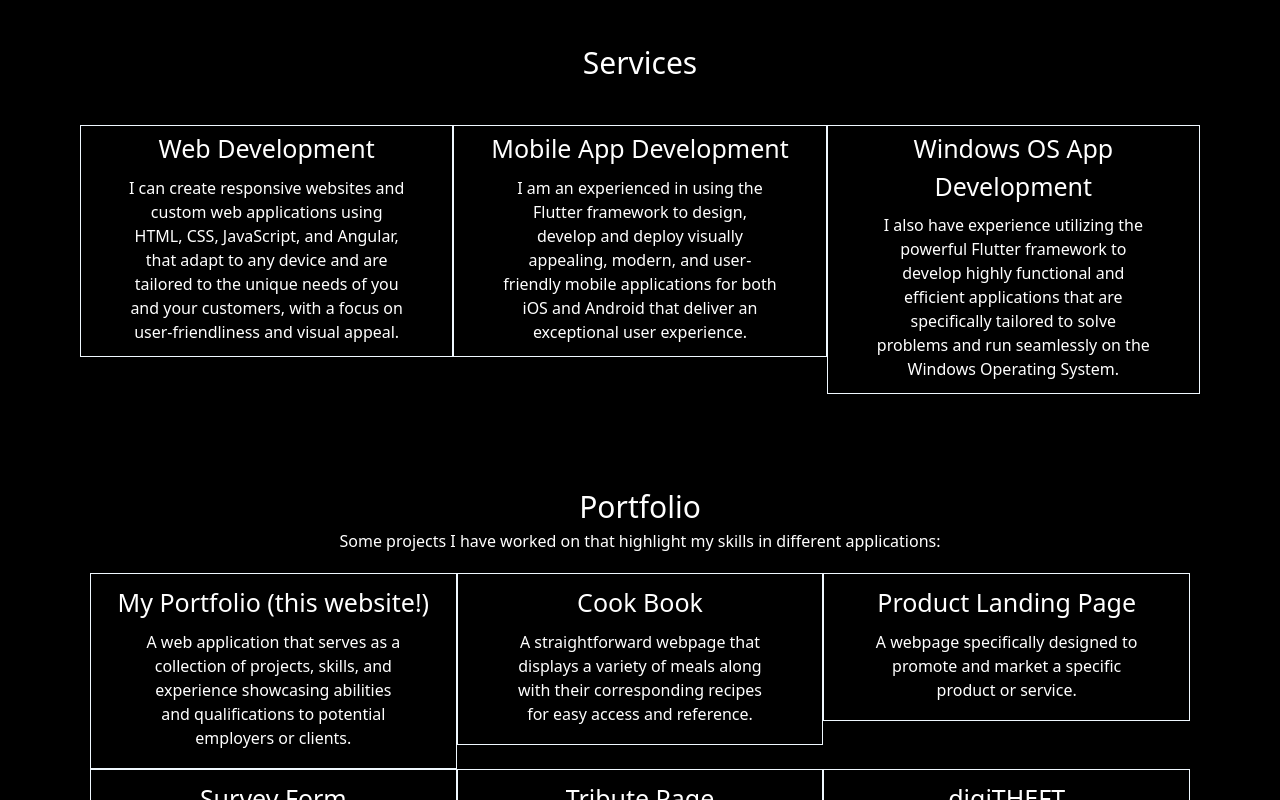
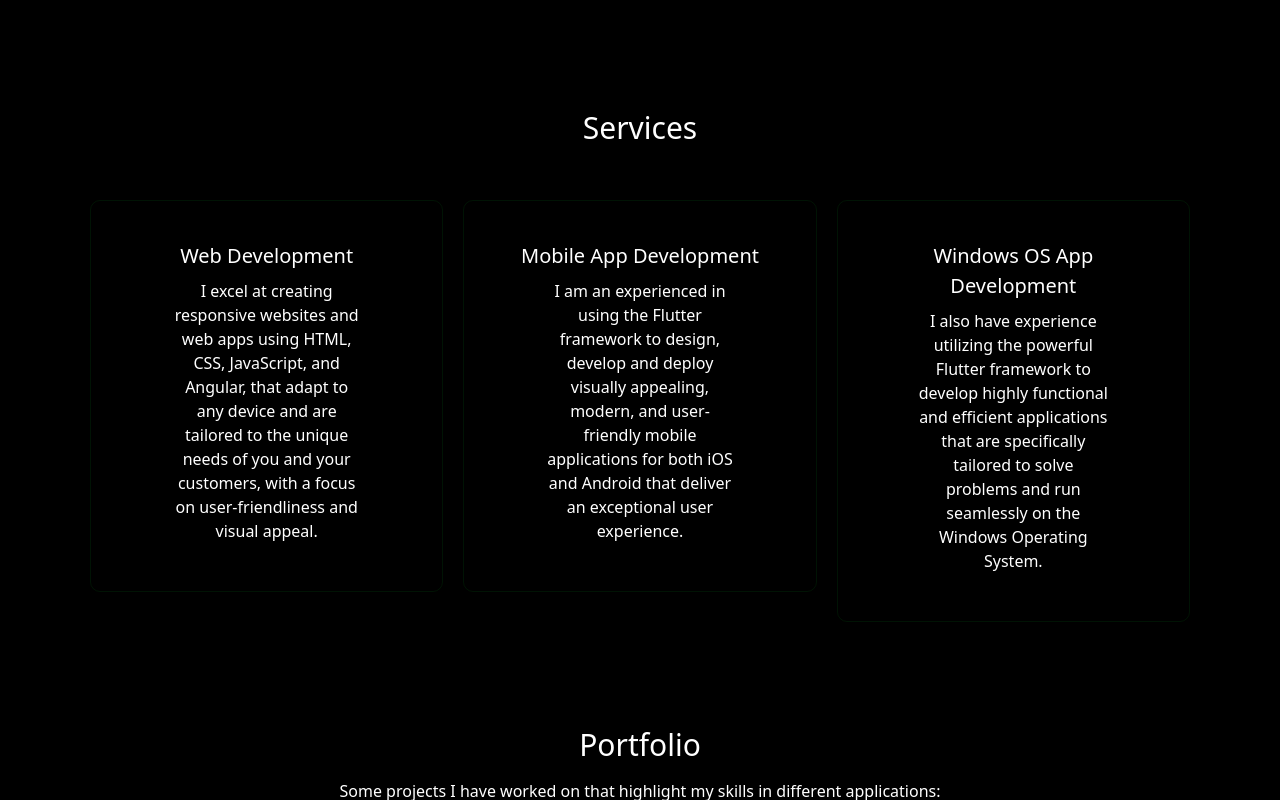
Before and after one commit to valdodotcom/valdodotcom.github.io, an Angular app: page / in a window 1280 px wide. Shown: the part 1560-2360 px from the top of the page. Built offline with nearby package versions, Linux system fonts and the light colour scheme.

Commit message:
Further Styling
Added padding, margins and hover box to all sections

```diff
--- a/src/app/projects/projects.component.html
+++ b/src/app/projects/projects.component.html
@@ -1,16 +1,16 @@
-<section id="projects" class="px-20 py-10 text-center">
+<section id="projects" class="px-10 lg:px-20 py-10 text-center">
     <div class="py-5 text-center">
         <h2>Portfolio</h2>
-    <p>Some projects I have worked on that
+    <p class="p-3">Some projects I have worked on that
         highlight my skills in different applications:</p>
     </div>
 
 
         <div class="grid grid-cols-3">
             <ng-container *ngFor="let singleProject of projects; let i = index">
-                <div [ngStyle]="{'grid-column': (i % 3) + 1 }" class="px-2 py-1 box">
-                    <h3>{{ singleProject.name }}</h3>
-                     <p class="py-2 px-10">{{ singleProject.description }}</p></div>
+                <div [ngStyle]="{'grid-column': (i % 3) + 1 }" class="box">
+                    <h3 class="pt-10">{{ singleProject.name }}</h3>
+                     <p class="px-10 pb-10 pt-3">{{ singleProject.description }}</p></div>
             </ng-container>
         </div>
 
--- a/src/app/projects/projects.component.scss
+++ b/src/app/projects/projects.component.scss
@@ -1,3 +1,7 @@
 div {
     padding: 10px;
 }
+
+pad {
+    padding: 10rem;
+}
--- a/src/app/skills/skills.component.html
+++ b/src/app/skills/skills.component.html
@@ -1,4 +1,4 @@
-<div id="services" class="px-20 py-10 text-center">
+<div id="services" class="px-10 lg:px-20 py-10 text-center">
     <h2 class="py-10">Services</h2>
         <!-- <ul> -->
             <!-- <ng-container *ngFor="let singleService of services;">
@@ -8,10 +8,9 @@
                 </li>
             </ng-container> -->
         <!-- </ul> -->
-
         <div class="grid grid-cols-3">
             <ng-container *ngFor="let singleService of services; let i = index">
-                <div [ngStyle]="{'grid-column': (i % 3) + 1 }" class="px-2 py-1 box">
+                <div [ngStyle]="{'grid-column': (i % 3) + 1 }" class="p-10 box serv">
                     <h3>{{ singleService.name }}</h3>
                      <p class="py-2 px-10">{{ singleService.description }}</p></div>
             </ng-container>
--- a/src/app/skills/skills.component.scss
+++ b/src/app/skills/skills.component.scss
@@ -5,3 +5,8 @@ li {
 // #services {
 //     display: grid;
 // }
+// .serv {
+//     // position: relative;
+//     // height: 300px;
+//     // width: 400px;
+//   }
--- a/src/app/skills/skills.service.ts
+++ b/src/app/skills/skills.service.ts
@@ -11,7 +11,7 @@ export class SkillsService {
     return [
         {
           "name": "Web Development",
-          "description": `I can create responsive websites and custom web applications using
+          "description": `I excel at creating responsive websites and web apps using
           HTML, CSS, JavaScript, and Angular, that adapt to any device and are tailored to
           the unique needs of you and your customers, with a focus on user-friendliness
           and visual appeal.`,
--- a/src/styles.scss
+++ b/src/styles.scss
@@ -11,7 +11,7 @@ h2 {
 }
 
 h3 {
-    font-size: 25px;
+    font-size: 20px;
 }
 
 body {
@@ -21,7 +21,7 @@ body {
   }
 
 
-  @media (max-width: 1000px) {
+  @media (max-width: 1024px) {
     .grid {
      display: flex;
      flex-wrap: nowrap;
@@ -31,7 +31,13 @@ body {
 
   .box {
     // width: 30vw;
+    margin: 10px;
     height: max-content;
     border-width: 1px;
-    border-color: aliceblue;
+    border-radius: 10px;
+    border-color: #05912422;
+    transition: all 0.5s ease;
 }
+.box:hover {
+    background-color: #059124;
+  }
```
Also changed, not shown: src/app/about/about.component.scss (line endings or trailing spaces), 4 other files (tests, documents, lock files or other folders).
